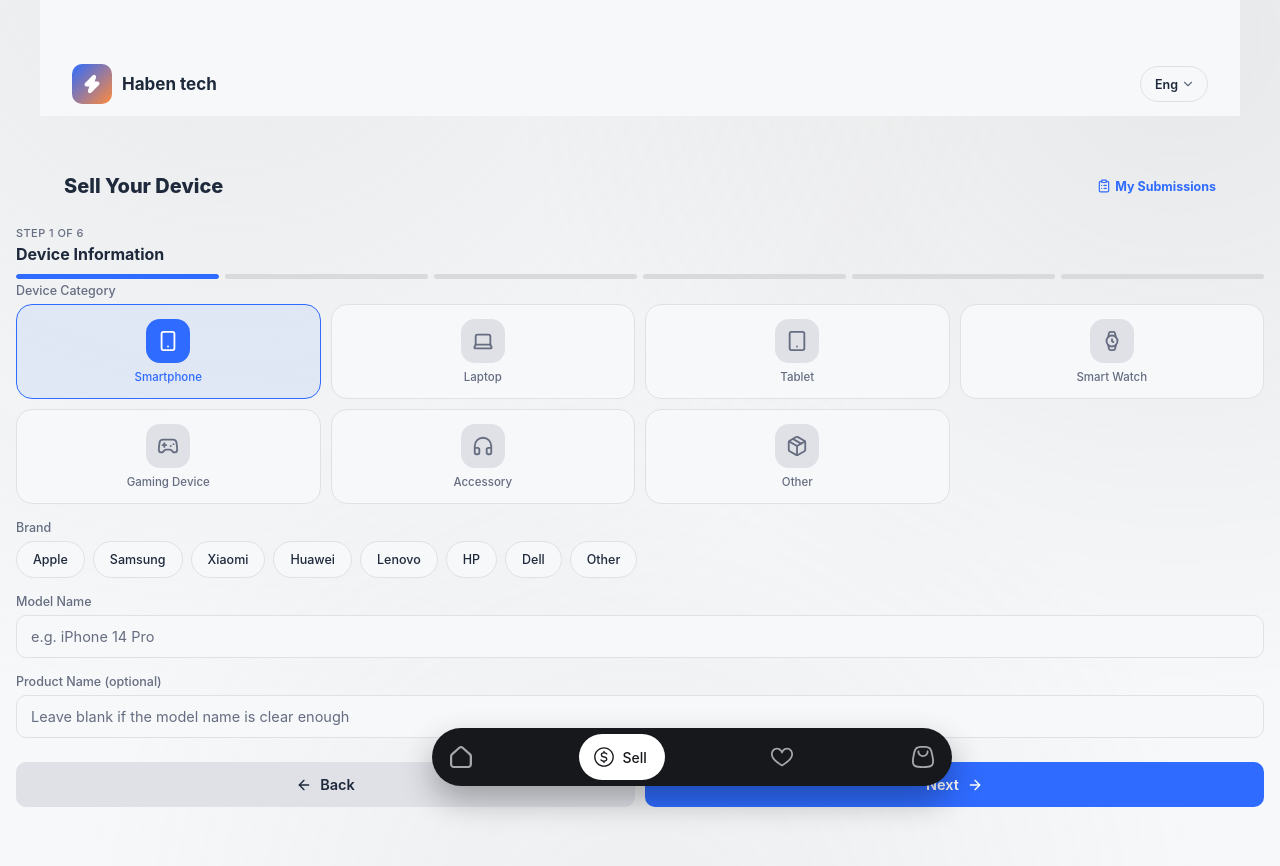
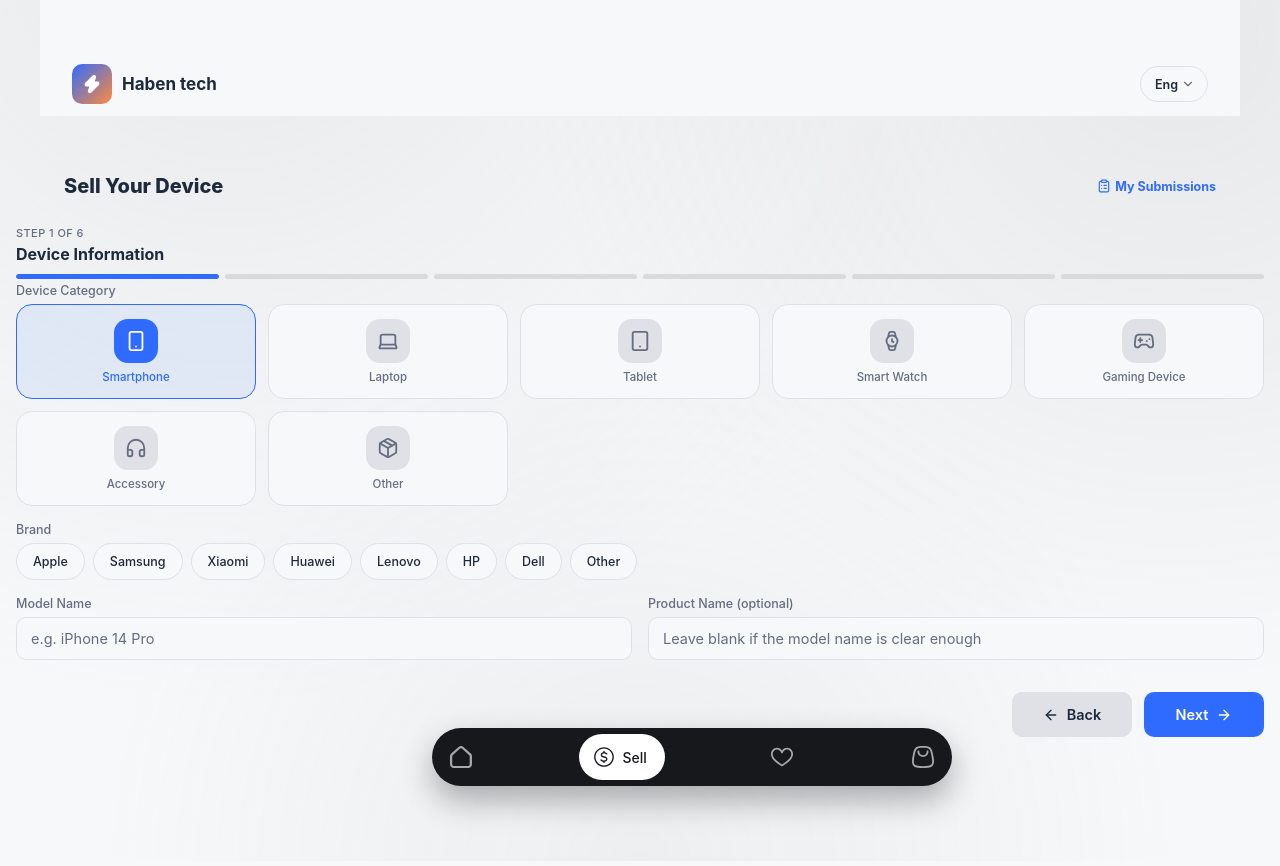
Before and after one commit to brexfolio/habentech, a Next.js app: page /sell-device in a window 1280 px wide. Shown: the top 866 px of the page. Built offline with nearby package versions, Linux system fonts and the light colour scheme.

Commit message:
style(sell-device): set category grid to 5 columns, form inputs to 2 columns, and reduce action button widths

```diff
--- a/app/(store)/sell-device/page.tsx
+++ b/app/(store)/sell-device/page.tsx
@@ -383,6 +383,7 @@ export default function SellDevicePage() {
               )}
             </div>
 
+            <div className="store-form__grid-2">
               <Input
                 label={t("sell.modelName")}
                 placeholder={t("sell.modelPlaceholder")}
@@ -396,6 +397,7 @@ export default function SellDevicePage() {
                 value={productName}
                 onChange={(e) => setProductName(e.target.value)}
               />
+            </div>
           </>
         )}
 
@@ -626,16 +628,16 @@ export default function SellDevicePage() {
         )}
 
         <div className="form-inline-actions">
-          <Button variant="secondary" block onClick={goBack} disabled={isSubmitting}>
+          <Button variant="secondary" onClick={goBack} disabled={isSubmitting}>
             <ArrowLeft size={16} />
             {t("sell.back")}
           </Button>
           {reviewing ? (
-            <Button variant="primary" block loading={isSubmitting} onClick={handleSubmit}>
+            <Button variant="primary" loading={isSubmitting} onClick={handleSubmit}>
               {t("sell.submitForReview")}
             </Button>
           ) : (
-            <Button variant="primary" block onClick={goNext}>
+            <Button variant="primary" onClick={goNext}>
               {t("sell.next")}
               <ArrowRight size={16} />
             </Button>
--- a/components/admin/CreateInventoryModal.tsx
+++ b/components/admin/CreateInventoryModal.tsx
@@ -92,7 +92,7 @@ export default function CreateInventoryModal({
           {t("admin.inventoryModal.allTracked")}
         </p>
       ) : (
-        <div className="admin-form__grid-3">
+        <div className="admin-form__grid-2">
           <Select
             surface="admin"
             label={t("admin.inventoryModal.product")}
--- a/components/admin/ProductForm.tsx
+++ b/components/admin/ProductForm.tsx
@@ -193,7 +193,7 @@ export default function ProductForm({ product, onSaved, onCancel }: ProductFormP
 
   return (
     <form className="admin-form" onSubmit={handleSubmit}>
-      <div className="admin-form__grid-3">
+      <div className="admin-form__grid-2">
         <Input
           surface="admin"
           label={t("admin.form.productName")}
--- a/components/admin/SettingsForm.tsx
+++ b/components/admin/SettingsForm.tsx
@@ -129,7 +129,7 @@ export default function SettingsForm() {
 
   return (
     <form className="admin-form" onSubmit={handleSave}>
-      <div className="admin-form__grid-3">
+      <div className="admin-form__grid-2">
         <Input
           surface="admin"
           label={t("admin.settingsForm.storeName")}
--- a/styles/admin.css
+++ b/styles/admin.css
@@ -996,6 +996,7 @@
   color: var(--admin-text-muted);
 }
 
+.admin-form__grid-2,
 .admin-form__grid-3,
 .admin-form__row {
   display: grid;
@@ -1005,8 +1006,13 @@
 }
 
 @media (min-width: 640px) {
-  .admin-form__grid-3,
+  .admin-form__grid-2,
   .admin-form__row {
+    grid-template-columns: repeat(2, minmax(0, 1fr));
+    gap: 16px;
+  }
+
+  .admin-form__grid-3 {
     grid-template-columns: repeat(3, minmax(0, 1fr));
     gap: 16px;
   }
--- a/styles/store.css
+++ b/styles/store.css
@@ -1029,10 +1029,35 @@
   gap: 16px;
 }
 
+.store-form__grid-2 {
+  display: grid;
+  grid-template-columns: 1fr;
+  gap: 14px;
+  width: 100%;
+}
+
+@media (min-width: 640px) {
+  .store-form__grid-2 {
+    grid-template-columns: repeat(2, minmax(0, 1fr));
+    gap: 16px;
+  }
+}
+
 .form-inline-actions {
   display: flex;
-  gap: 10px;
-  margin-top: 8px;
+  justify-content: flex-end;
+  align-items: center;
+  gap: 12px;
+  margin-top: 16px;
+  width: 100%;
+}
+
+.form-inline-actions .btn,
+.form-inline-actions button {
+  flex: 0 0 auto !important;
+  min-width: 120px;
+  max-width: 180px;
+  width: auto !important;
 }
 
 .step-header {
@@ -1109,6 +1134,13 @@
   display: grid;
   grid-template-columns: repeat(4, 1fr);
   gap: 10px;
+}
+
+@media (min-width: 640px) {
+  .category-picker {
+    grid-template-columns: repeat(5, minmax(0, 1fr));
+    gap: 12px;
+  }
 }
 
 .category-tile {
```
Lines whose indentation alone changed are shown as unchanged.
